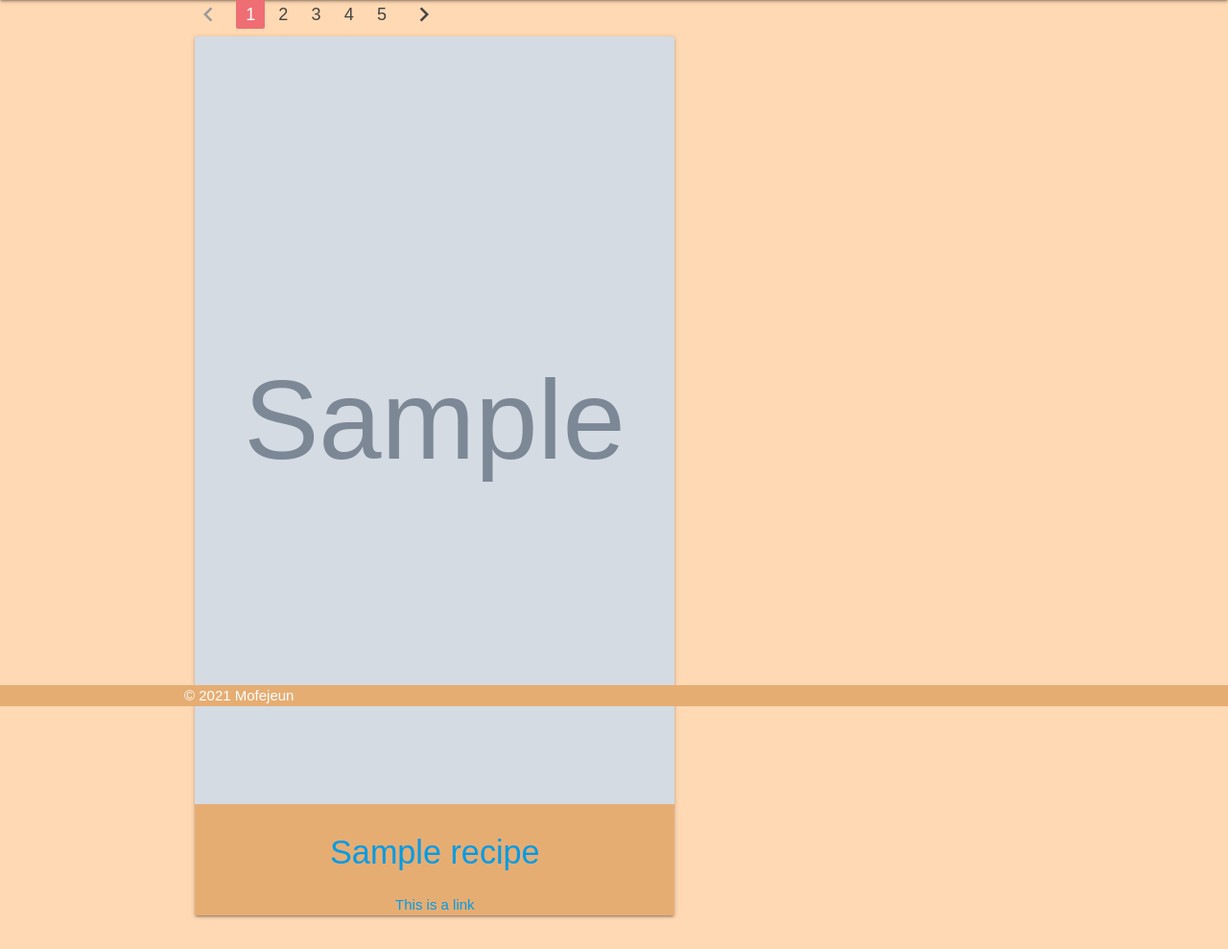
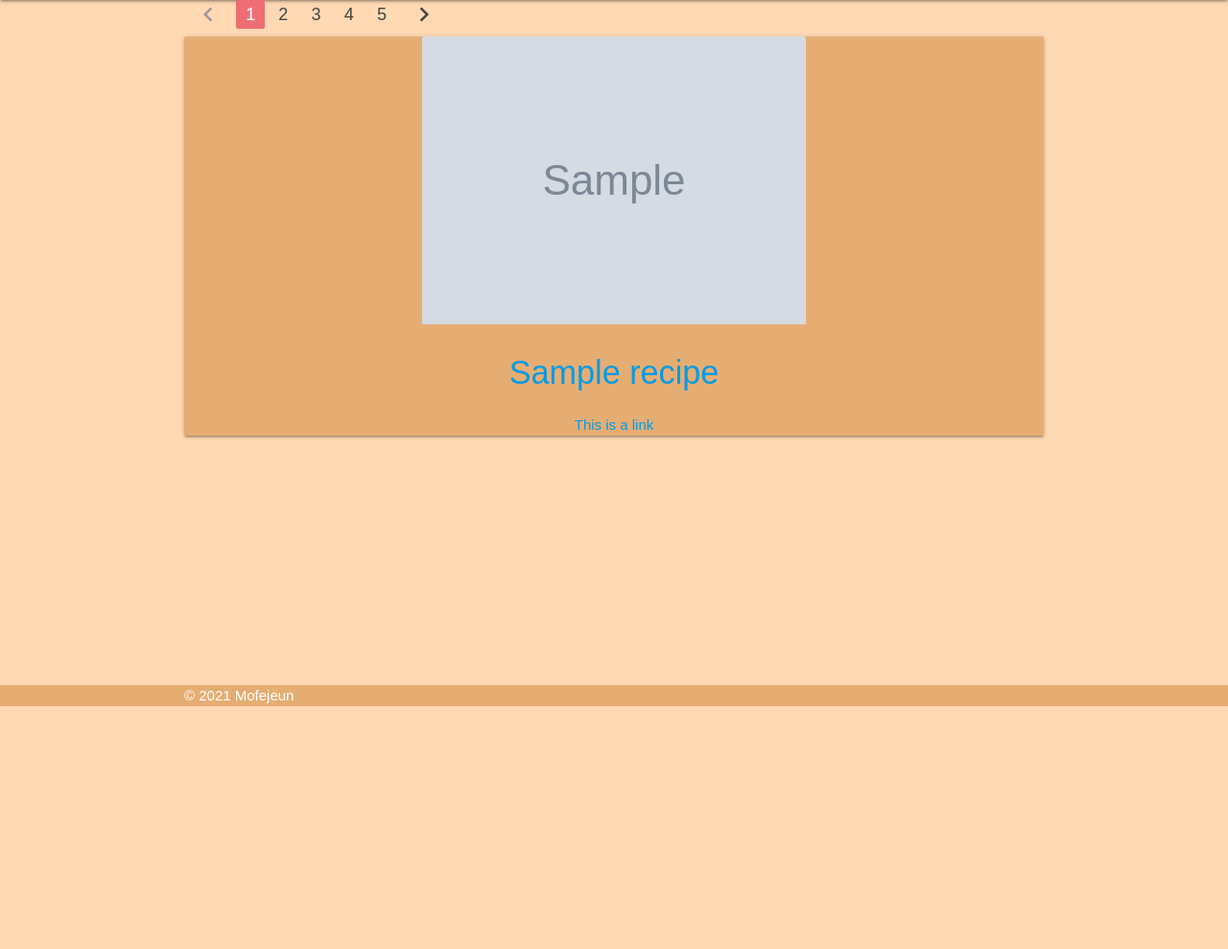
Before and after one commit to Code-Institute-Submissions/oludare89-Mofejeun_MS3_Project_JulyResub, a Flask app: page / in a window 1280 px wide. Shown: the part 64-1053 px from the top of the page at 96% size. After the commit the page ends 800 px from the top, so only its background shows below. Run offline with Flask 2, Linux system fonts and the light colour scheme; grey boxes marked "Sample" are stand-in pictures; a database or web service that is not in the repository returns one stand-in record (values such as "Sample title"); some libraries are stand-ins or nearby versions; some web fonts are replaced.

Commit message:
Removed the column sizing in home.html

```diff
--- a/static/css/style.css
+++ b/static/css/style.css
@@ -14,6 +14,12 @@ body {
     display: flex;
     flex-direction: column;
     min-height: 100vh;
+}
+
+main {
+    display: flex;
+    flex: 1 0 auto;
+    flex-flow: column nowrap;
 }
 
 /* Navigation bar */
@@ -51,32 +57,11 @@ ul.user-dropdown li > a {
     align-items: center;
 }
 
-.card-image {
-    display: flex;
-    flex-direction: column;
-    justify-content: center;
-    align-items: center;
-    width: 100%;
-    overflow: hidden;
-}
-
-.card-image a img {
-    display: flex;
-    flex-direction: column;
-    justify-content: center;
-    align-items: center;
-    width: 100vh;
-    height: 100vh;
-}
-
-.card-content {
-    font-size: 10px;
-}
-
 /* Flash messages */
 
 .flashes {
-    font-size: 10px;
+    border-radius: 5px;
+    margin: 0;
 }
 
 .hide {
--- a/templates/home.html
+++ b/templates/home.html
@@ -13,8 +13,6 @@
 
     {% for recipe in recipes %}
 
-        <div class="row">
-            <div class="col s12 m7">
         <div class="card">
             <div class="card-image">
                 <a href="#">
@@ -30,8 +28,6 @@
                 <a href="#">This is a link</a>
             </div>
         </div>
-            </div>
-        </div>
 
     {% endfor %}
 
```
Lines whose indentation alone changed are shown as unchanged.
